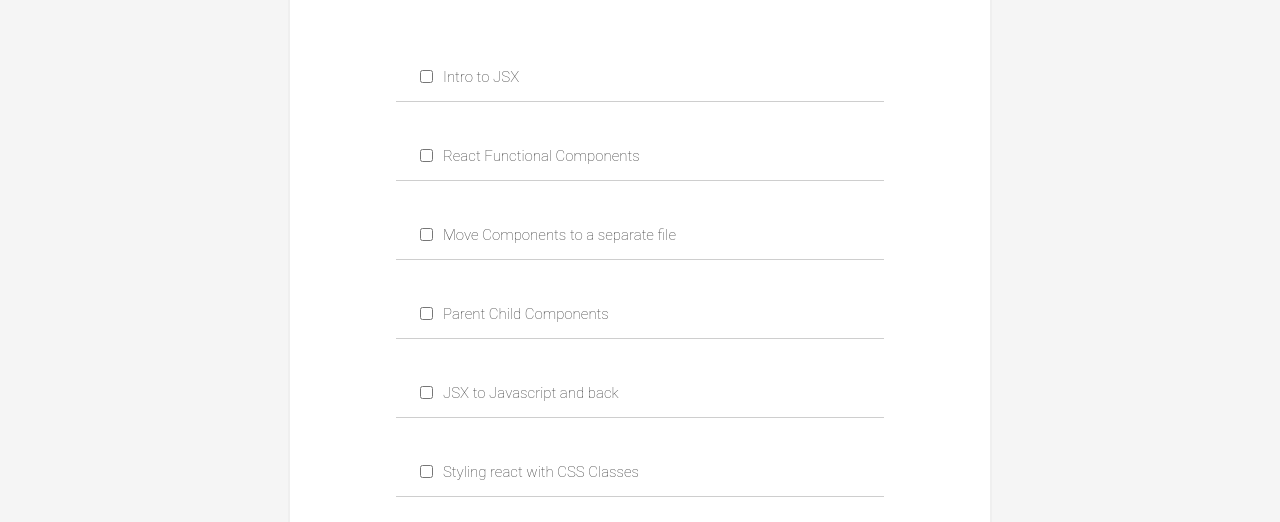
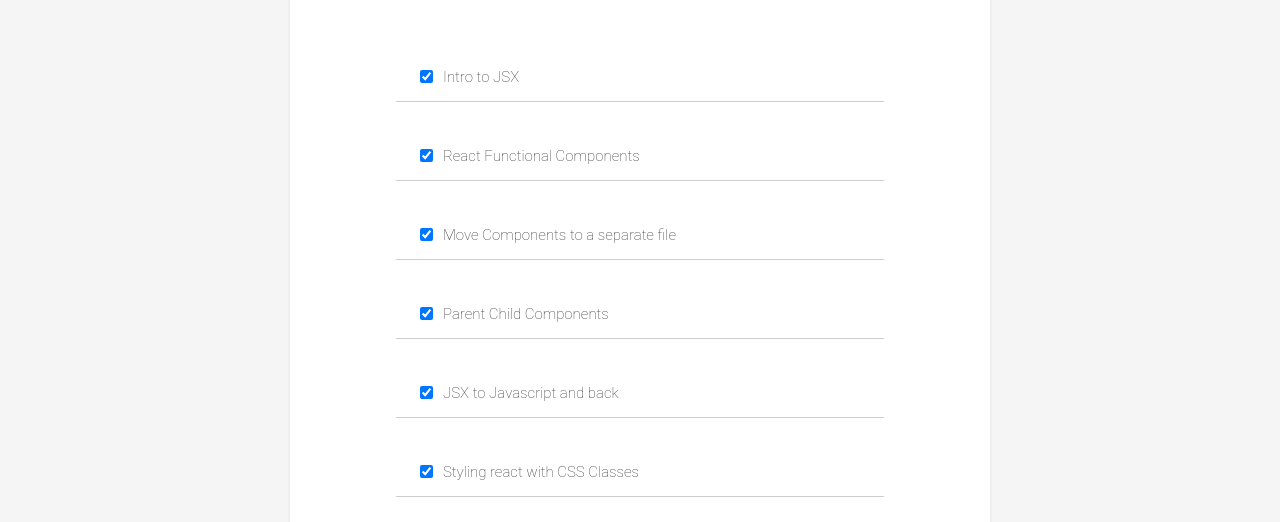
Before and after one commit to letspython3x/LearningReact, a React (Create React App) app: page / in a window 1280 px wide. Shown: the part 278-800 px from the top of the page. Built offline with nearby package versions, Linux system fonts and the light colour scheme.

Commit message:
Use state for todos

```diff
--- a/src/App.js
+++ b/src/App.js
@@ -10,8 +10,15 @@
 
 
 class App extends Component {
+  constructor() {
+    super()
+    this.state = {
+      todos: todosData
+    }
+  }
+
   render() {
-    const todo = todosData.map(item => <TodoItem key={item.id} completed={item.completed} text={item.text} />)
+    const todo = this.state.todos.map(item => <TodoItem key={item.id} item={item} />)
 
     return (
       <div>
--- a/src/components/TodoItem.js
+++ b/src/components/TodoItem.js
@@ -6,8 +6,8 @@
     render() {
         return (
             <div className="todo-item">
-                <input type="checkbox" />
-                <p>{this.props.text}</p>
+                <input type="checkbox" checked={this.props.item.completed} />
+                <p>{this.props.item.text}</p>
             </div>
         )
     }
```
